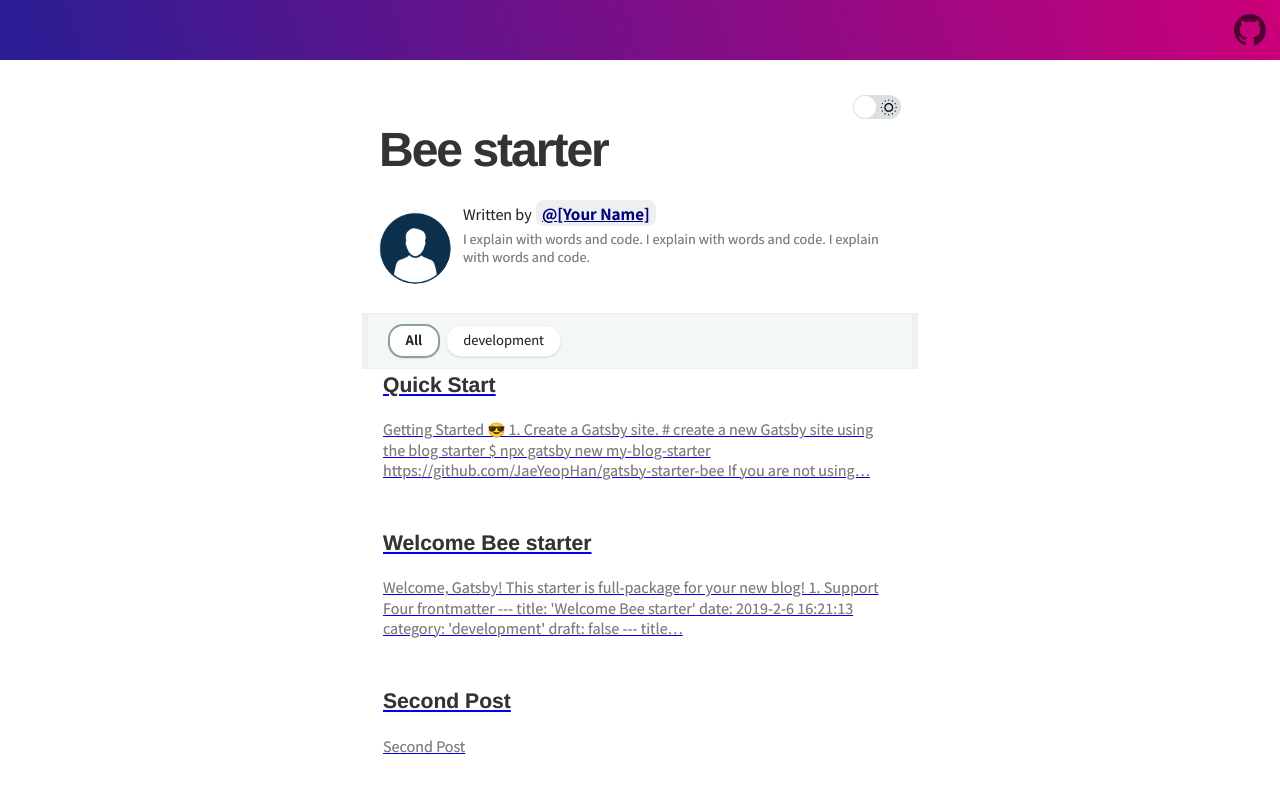
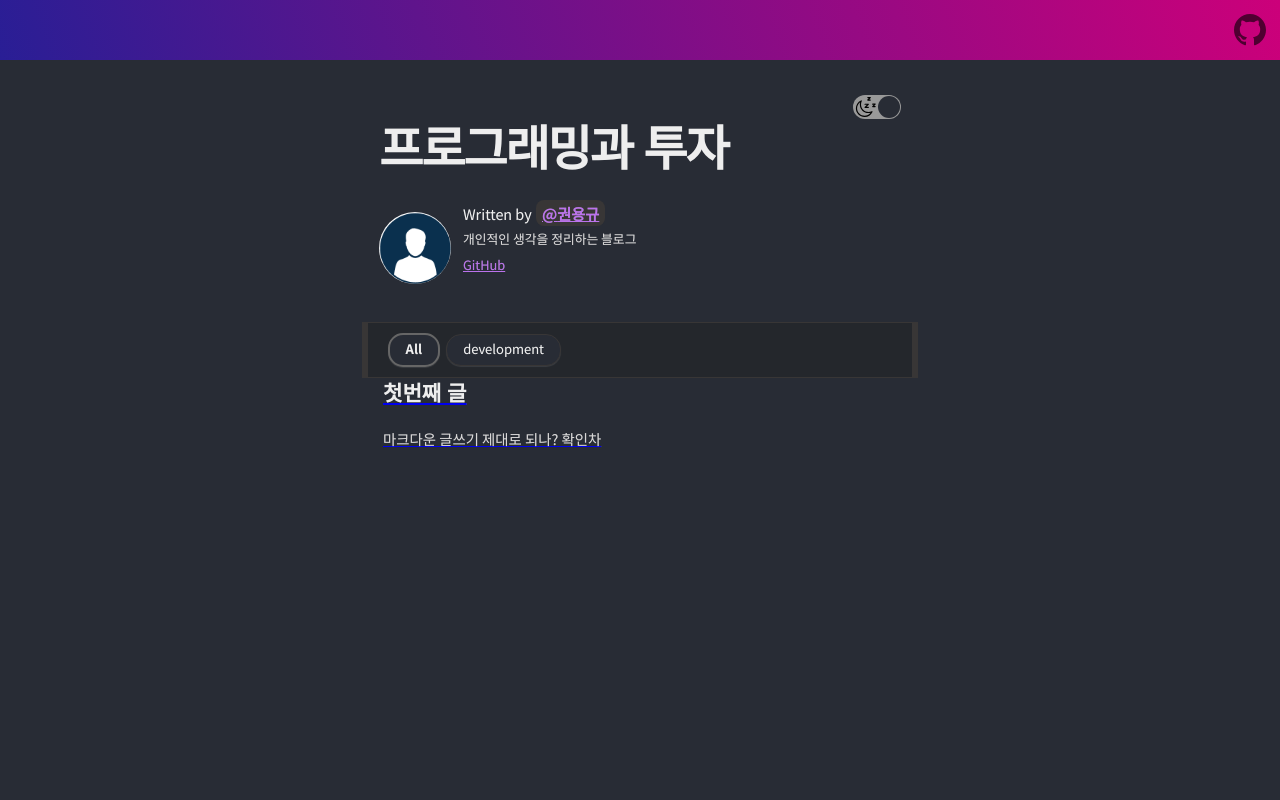
Before and after one commit to garahad/new-gatsby-blog, a Gatsby site: page / in a window 1280 px wide. Shown: the top 800 px of the page. Built offline with nearby package versions, Linux system fonts and the light colour scheme; Gatsby itself is replaced by a stand-in of ours; some packages are replaced by stand-ins of ours; what typography-theme-github would draw is missing.

Commit message:
2nd commit

```diff
--- /dev/null
+++ b/content/blog/development/first.md
@@ -0,0 +1,11 @@
+---
+title: '첫번째 글'
+date: 2020-6-11 16:21:13
+category: 'development'
+draft: false
+---
+
+# 마크다운 글쓰기
+
+- 제대로 되나?
+- 확인차
--- a/content/blog/development/hello.md
+++ b/content/blog/development/hello.md
@@ -3,7 +3,7 @@
 date: 2019-2-6 16:21:13
 category: 'development'
 thumbnail: './images/hello.png'
-draft: false
+draft: true
 ---
 
 ![](./images/hello.png)
--- a/content/blog/development/quick_start.md
+++ b/content/blog/development/quick_start.md
@@ -2,7 +2,7 @@
 title: 'Quick Start'
 date: 2019-5-31 16:21:13
 category: 'development'
-draft: false
+draft: true
 ---
 
 # Getting Started 😎
--- a/content/blog/development/second.md
+++ b/content/blog/development/second.md
@@ -2,7 +2,7 @@
 title: 'Second Post'
 date: 2019-2-3 16:21:13
 category: 'development'
-draft: false
+draft: true
 ---
 
 Second Post
--- a/content/blog/development/third.md
+++ b/content/blog/development/third.md
@@ -2,7 +2,7 @@
 title: 'Third Post'
 date: 2019-2-1 16:21:13
 category: 'development'
-draft: false
+draft: true
 ---
 
 Third Post
--- a/gatsby-meta-config.js
+++ b/gatsby-meta-config.js
@@ -1,12 +1,12 @@
 module.exports = {
-  title: `Bee starter`,
+  title: `프로그래밍과 투자`,
   description: `Blog posted about ...`,
-  author: `[Your Name]`,
-  introduction: `I explain with words and code. I explain with words and code. I explain with words and code.`,
+  author: `권용규`,
+  introduction: `개인적인 생각을 정리하는 블로그`,
   siteUrl: `https://gatsby-starter-bee.netlify.com`, // Your blog site url
   social: {
     twitter: ``, // Your Twitter account
-    github: ``, // Your GitHub account
+    github: `https://github.com/garahad`,
     medium: ``, // Your Medium account
     facebook: ``, // Your Facebook account
     linkedin: ``, // Your LinkedIn account
@@ -15,7 +15,7 @@
   keywords: [`blog`],
   comment: {
     disqusShortName: '', // Your disqus-short-name. check disqus.com.
-    utterances: 'JaeYeopHan/gatsby-starter-bee', // Your repository for archive comment
+    utterances: 'garahad/new-gatsby-blog', // Your repository for archive comment
   },
   configs: {
     countOfInitialPost: 10, // Config your initial count of post
--- a/src/components/theme-switch/index.jsx
+++ b/src/components/theme-switch/index.jsx
@@ -51,7 +51,7 @@
 }
 
 export const ThemeSwitch = () => {
-  const [checked, setChecked] = useState(false)
+  const [checked, setChecked] = useState(true)
 
   const handleChange = checked => {
     const theme = getTheme(checked)
@@ -61,7 +61,7 @@
   }
 
   useEffect(() => {
-    const checked = Dom.hasClassOfBody(THEME.DARK)
+    // const checked = Dom.hasClassOfBody(THEME.DARK)
 
     handleChange(checked)
   }, [])
```
